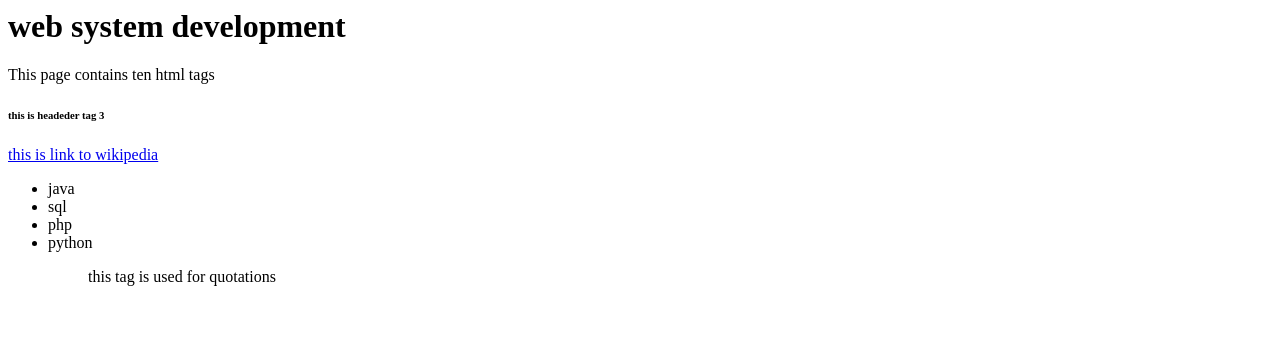
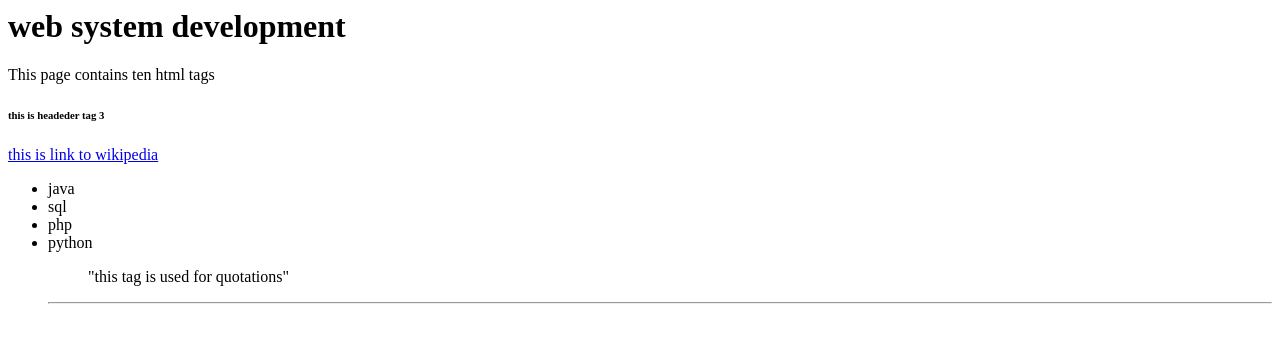
Before and after one commit to harienms/homework2, a plain HTML site: page index.html in a window 1280 px wide. Drawn offline with Linux system fonts and the light colour scheme.

Commit message:
seventh commit

```diff
--- a/index.html
+++ b/index.html
@@ -15,7 +15,9 @@
 <li>sql</li>
 <li>php</li>
 <li>python</li>
-<blockquote>this tag is used for quotations</blockquote>
+<blockquote> "this tag  is used for quotations"</blockquote>
+<hr/>
+
 
 
   </body>
```
